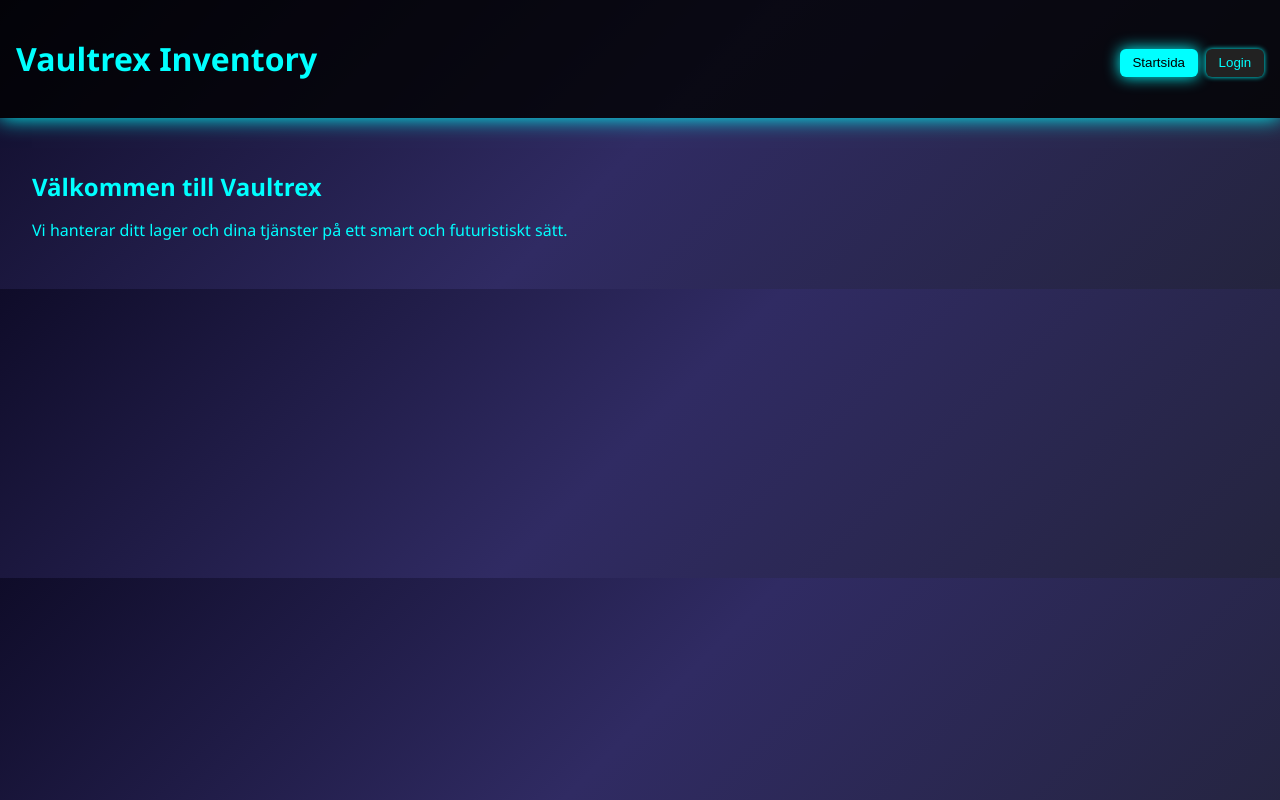
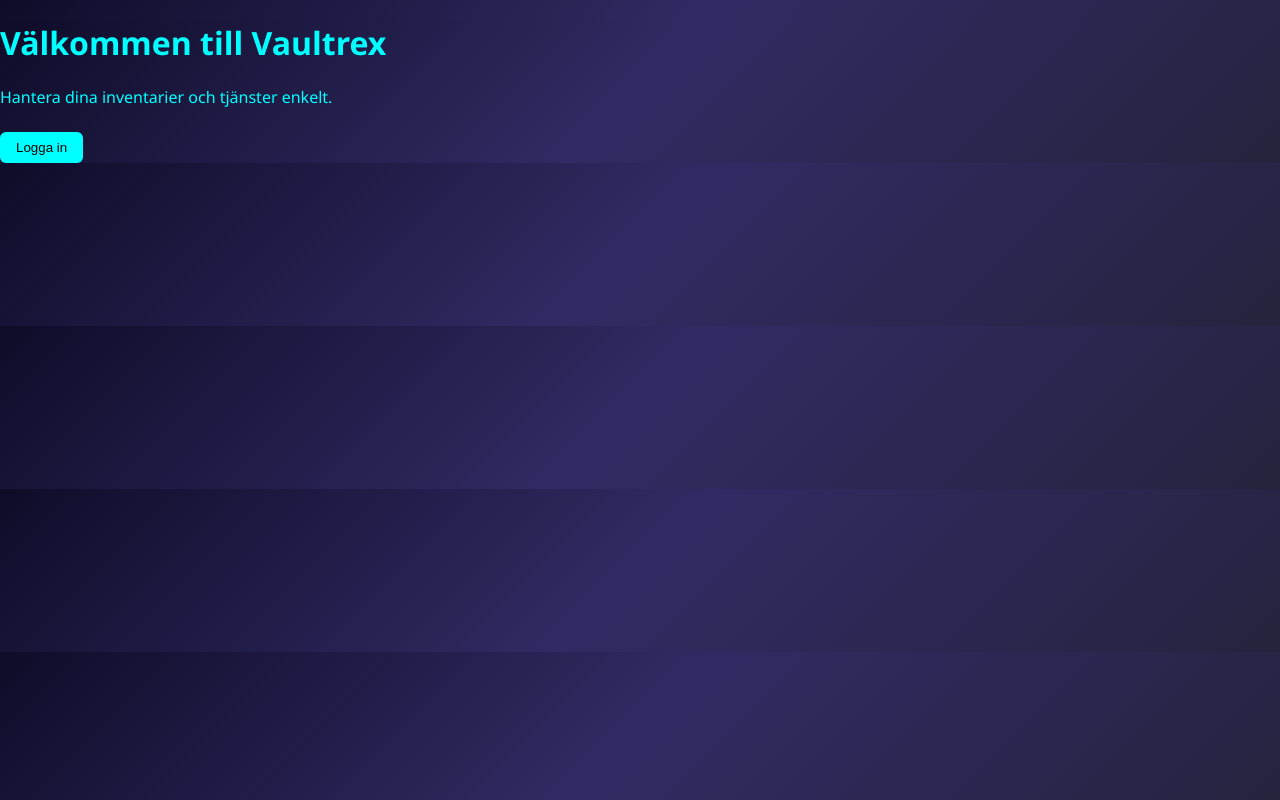
Before and after one commit to FooxxyyDev/vaultrex-frontend, a React (Vite) app: page / in a window 1280 px wide. Built offline with nearby package versions, Linux system fonts and the light colour scheme.

Commit message:
Update App.jsx

```diff
--- a/src/App.jsx
+++ b/src/App.jsx
@@ -1,119 +1,81 @@
-import { useState } from "react";
+import React, { useState } from "react";
 import "./App.css";
 
-const API_URL = "https://vaultrex-backend.onrender.com"; // byt till din backend URL
-
-function App() {
-  const [tab, setTab] = useState("home");
-  const [user, setUser] = useState(null);
+export default function App() {
+  const [page, setPage] = useState("landing"); // landing | login | dashboard
   const [email, setEmail] = useState("");
   const [password, setPassword] = useState("");
-  const [inventory, setInventory] = useState([]);
-  const [services, setServices] = useState([
-    { name: "Bas Tjänst", status: "Tillgänglig" },
-    { name: "Extra Tjänst 1", status: "Tillgänglig" },
-    { name: "Extra Tjänst 2", status: "Tillgänglig" },
-  ]);
 
-  const login = async () => {
-    try {
-      const res = await fetch(`${API_URL}/login`, {
-        method: "POST",
-        headers: { "Content-Type": "application/json" },
-        body: JSON.stringify({ email, password }),
-      });
-      const data = await res.json();
-      if (data && data.id) {
-        setUser(data);
-        setTab("services");
-        fetchInventory(data.id);
-      } else {
-        alert("Felaktig inloggning!");
-      }
-    } catch (err) {
-      alert("Fel vid inloggning!");
-      console.error(err);
-    }
-  };
-
-  const logout = () => {
-    setUser(null);
-    setEmail("");
-    setPassword("");
-    setTab("home");
-  };
-
-  const fetchInventory = async (userId) => {
-    try {
-      const res = await fetch(`${API_URL}/inventory/${userId}`);
-      const data = await res.json();
-      setInventory(data);
-    } catch (err) {
-      console.error(err);
+  const handleLogin = (e) => {
+    e.preventDefault();
+    // Här kan du byta ut mot riktig fetch till backend
+    if (email === "admin@vaultrex.se" && password === "admin") {
+      setPage("dashboard");
+    } else {
+      alert("Fel email eller lösenord");
     }
   };
 
   return (
-    <div className="App">
-      <header>
-        <h1>Vaultrex Inventory</h1>
-        <nav>
-          <button onClick={() => setTab("home")} className={tab === "home" ? "active" : ""}>Startsida</button>
-          {user && (
-            <>
-              <button onClick={() => setTab("services")} className={tab === "services" ? "active" : ""}>Mina Tjänster</button>
-              <button onClick={() => setTab("inventory")} className={tab === "inventory" ? "active" : ""}>Inventory</button>
-              <button onClick={logout}>Logga ut</button>
-            </>
-          )}
-          {!user && <button onClick={() => setTab("login")} className={tab === "login" ? "active" : ""}>Login</button>}
-        </nav>
-      </header>
+    <div className="app-container">
+      {page === "landing" && (
+        <div className="landing">
+          <h1 className="title">Välkommen till Vaultrex</h1>
+          <p className="subtitle">
+            Hantera dina inventarier och tjänster enkelt.
+          </p>
+          <button className="btn-primary" onClick={() => setPage("login")}>
+            Logga in
+          </button>
+        </div>
+      )}
 
-      <main>
-        {tab === "home" && (
-          <section className="home">
-            <h2>Välkommen till Vaultrex</h2>
-            <p>Vi hanterar ditt lager och dina tjänster på ett smart och futuristiskt sätt.</p>
-          </section>
-        )}
+      {page === "login" && (
+        <div className="login">
+          <h2 className="title">Logga in</h2>
+          <form onSubmit={handleLogin} className="login-form">
+            <input
+              type="email"
+              placeholder="E-post"
+              value={email}
+              onChange={(e) => setEmail(e.target.value)}
+              required
+            />
+            <input
+              type="password"
+              placeholder="Lösenord"
+              value={password}
+              onChange={(e) => setPassword(e.target.value)}
+              required
+            />
+            <button type="submit" className="btn-primary">
+              Logga in
+            </button>
+          </form>
+          <button className="btn-secondary" onClick={() => setPage("landing")}>
+            Tillbaka
+          </button>
+        </div>
+      )}
 
-        {tab === "login" && !user && (
-          <section className="login">
-            <h2>Login</h2>
-            <input type="email" placeholder="Email" value={email} onChange={e => setEmail(e.target.value)} />
-            <input type="password" placeholder="Lösenord" value={password} onChange={e => setPassword(e.target.value)} />
-            <button onClick={login}>Logga in</button>
-          </section>
-        )}
-
-        {tab === "services" && user && (
-          <section className="services">
-            <h2>Mina Tjänster</h2>
-            <ul>
-              {services.map((s, idx) => (
-                <li key={idx}>
-                  {s.name} - {s.status}
-                  <button onClick={() => alert(`Abonnerar på ${s.name}`)}>Abonnera</button>
-                </li>
-              ))}
-            </ul>
-          </section>
-        )}
-
-        {tab === "inventory" && user && (
-          <section className="inventory">
-            <h2>Inventory</h2>
-            <ul>
-              {inventory.map((i) => (
-                <li key={i.id}>{i.name} - {i.quantity}</li>
-              ))}
-            </ul>
-          </section>
-        )}
-      </main>
+      {page === "dashboard" && (
+        <div className="dashboard">
+          <h2 className="title">Ditt konto</h2>
+          <div className="services-grid">
+            <div className="service-card">
+              <h3>Bas</h3>
+              <p>Grundläggande funktioner för lager & tjänster</p>
+            </div>
+            <div className="service-card">
+              <h3>Extra Tjänster</h3>
+              <p>Utökade funktioner för avancerad hantering</p>
+            </div>
+          </div>
+          <button className="btn-secondary" onClick={() => setPage("landing")}>
+            Logga ut
+          </button>
+        </div>
+      )}
     </div>
   );
 }
-
-export default App;
```
